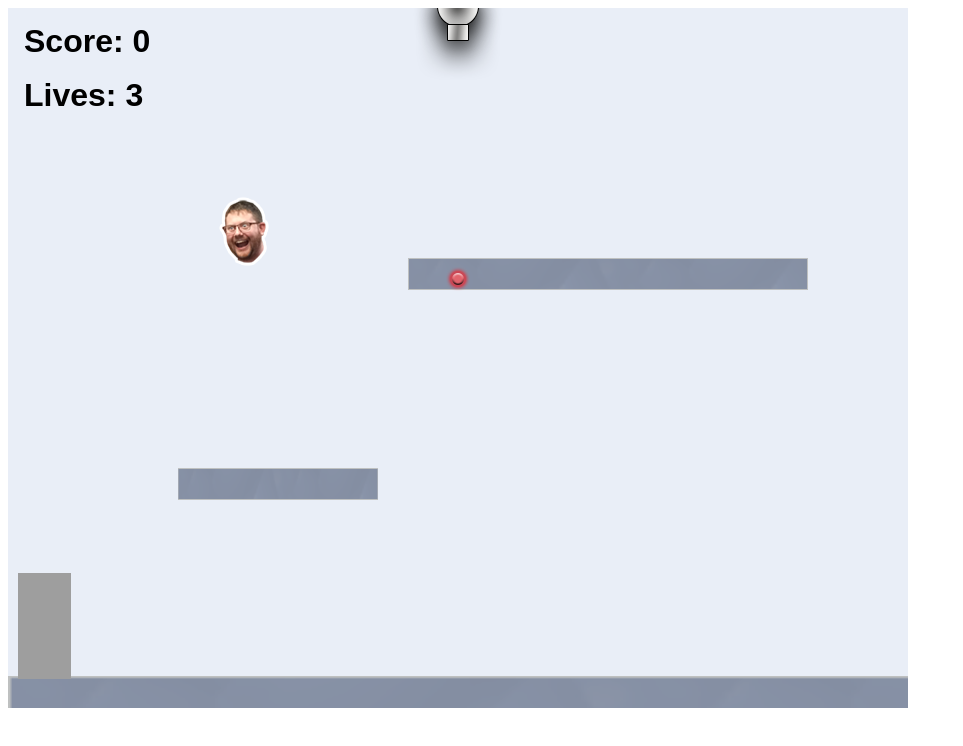
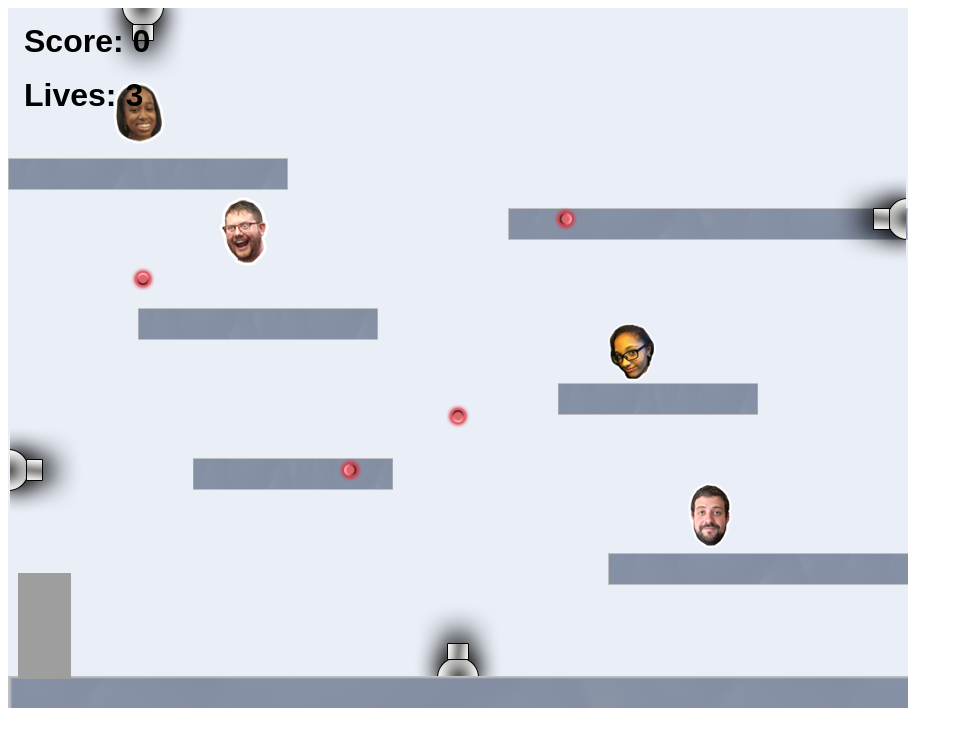
Before and after one commit to Colin23145/Colin23145.github.io, a website: page projects/platformer/index.html in a window 1280 px wide. Shown: the whole page, without its empty margins (0-963 px from the left). Drawn offline with Linux system fonts and the light colour scheme; animation ran at ten frames a second.

Commit message:
add portfolio.html file

```diff
--- a/projects/platformer/js/init/cannon.js
+++ b/projects/platformer/js/init/cannon.js
@@ -27,7 +27,10 @@
         // ALL YOUR CODE GOES BELOW HERE ///////////////////////////////////////
 
         // example:
-        createCannon("top", 450);
+        createCannon("top", 135);
+        createCannon("left", 462);
+        createCannon("right", 211);
+        createCannon("bottom", 450);
 
 
         // ALL YOUR CODE GOES ABOVE HERE ///////////////////////////////////////
--- a/projects/platformer/js/init/collectable.js
+++ b/projects/platformer/js/init/collectable.js
@@ -38,7 +38,9 @@
 
         // example:
         createCollectable(type.steve, 200, 170, 6, 0.7);
-
+        createCollectable(type.max, 675, 475);
+        createCollectable(type.kennedi, 600, 315);
+        createCollectable(type.grace, 100, 75);
 
 
         // ALL YOUR CODE GOES ABOVE HERE ///////////////////////////////////////
--- a/projects/platformer/js/init/platform.js
+++ b/projects/platformer/js/init/platform.js
@@ -37,8 +37,12 @@
         createPlatform(0, game.world.height - 32, 3, 2);    // DO NOT DELETE
 
         // example:
-        createPlatform(400, 250);
-        createPlatform(170, 460, 0.5);
+        createPlatform(500, 200);
+        createPlatform(185, 450, 0.5);
+        createPlatform(600, 545);
+        createPlatform(550, 375, 0.5);
+        createPlatform(130, 300, 0.6);
+        createPlatform(0, 150, 0.7);
 
         // ALL YOUR CODE GOES ABOVE HERE ///////////////////////////////////////
         ////////////////////////////////////////////////////////////////////////
```
Also changed, not shown: portfolio.html (+1 -1 lines).
